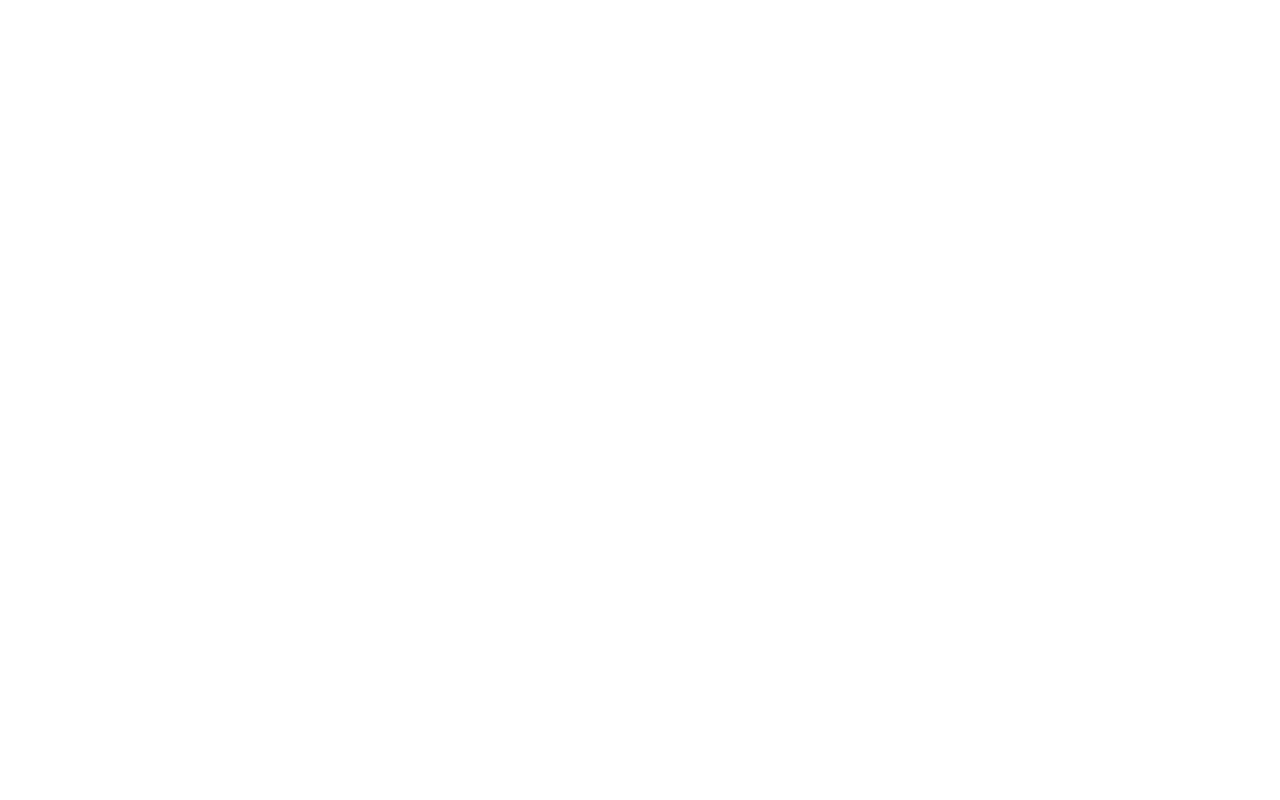
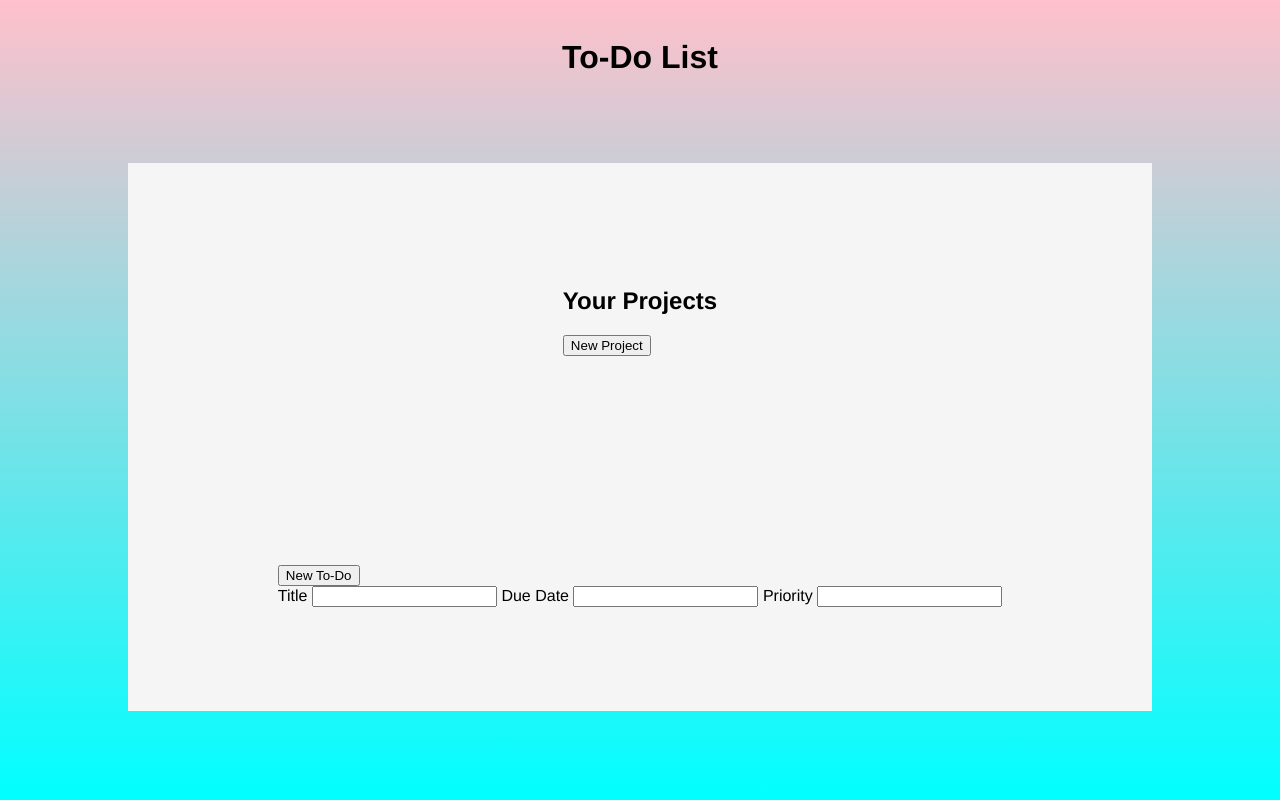
Before and after one commit to hametm/to-do-list, a website built with webpack: page dist/index.html in a window 1280 px wide. Built offline with Linux system fonts and the light colour scheme.

Commit message:
Add basic UI

```diff
--- a/package.json
+++ b/package.json
@@ -18,6 +18,8 @@
   },
   "homepage": "https://github.com/hametm/to-do-list#readme",
   "devDependencies": {
+    "css-loader": "^6.7.1",
+    "style-loader": "^3.3.1",
     "webpack": "^5.73.0",
     "webpack-cli": "^4.10.0"
   }
--- a/src/index.js
+++ b/src/index.js
@@ -1,6 +1,16 @@
+import './style.css';
+
 const todo = (title, dueDate, priority) => {
     return { title, dueDate, priority };
 }
+
+// const editTodo = (todo) => {
+
+// }
+
+// const defaultProject = (() => {
+
+// })();
 
 const project = (description) => {
     let todoList = [];
@@ -24,3 +34,14 @@
 const dishes = todo("Wash dishes", "10/22", "High");
 const cat = todo("Feed cat", "10/22", "Medium");
 console.log(editProject.addToProject(newProject, cat));
+
+
+// DOM stuff
+
+const projectBtn = document.getElementById("projectBtn");
+
+
+const todoBtn = document.getElementById("todoBtn");
+todoBtn.onclick = () => {
+
+}
--- /dev/null
+++ b/src/style.css
@@ -0,0 +1,22 @@
+body {
+    font-family: 'Franklin Gothic Medium', 'Arial Narrow', Arial, sans-serif;
+    display: grid;
+    place-items: center;
+    grid-template-rows: 1fr 6fr;
+    min-height: 100vh;
+    background-image: linear-gradient(pink, aqua);
+    margin: 0;
+}
+
+main {
+    width: 80%;
+    height: 80%;
+    display: grid;
+    place-items: center;
+    background-color: whitesmoke;
+    margin-bottom: 40px;
+}
+
+.hidden {
+
+}
--- a/webpack.config.js
+++ b/webpack.config.js
@@ -6,4 +6,12 @@
     filename: 'main.js',
     path: path.resolve(__dirname, 'dist'),
   },
+  module: {
+    rules: [
+      {
+        test: /\.css$/i,
+        use: ['style-loader', 'css-loader'],
+      },
+    ],
+  },
 };
```
Also changed, not shown: dist/index.html, dist/main.js, 1 other file.
